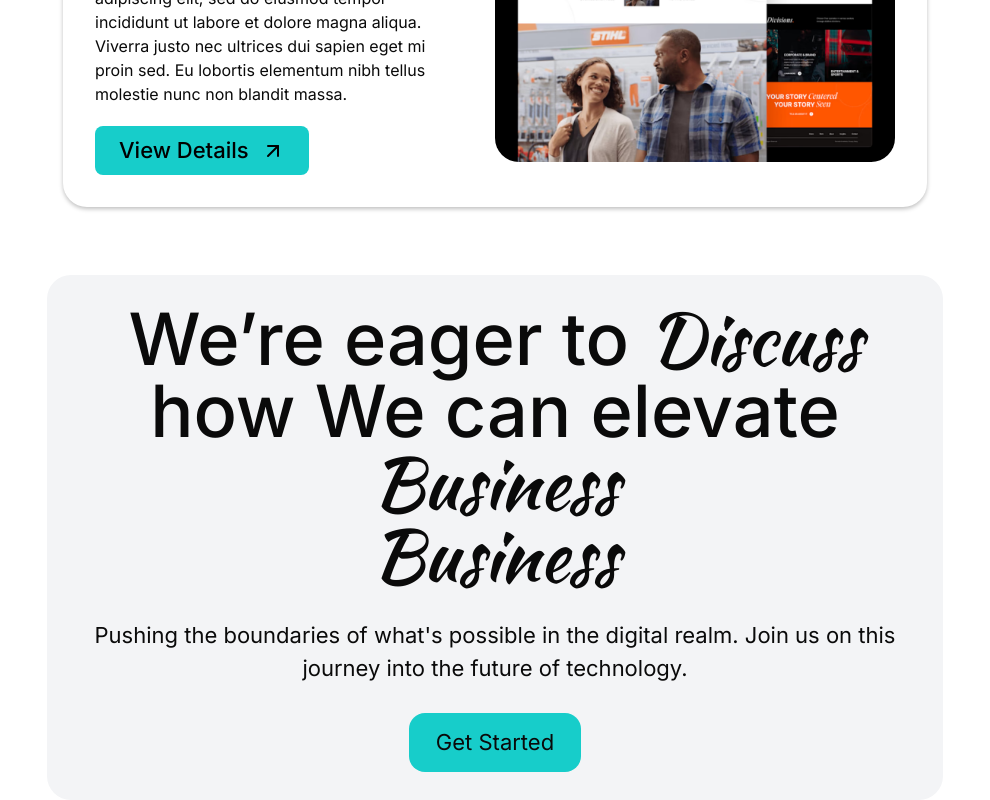
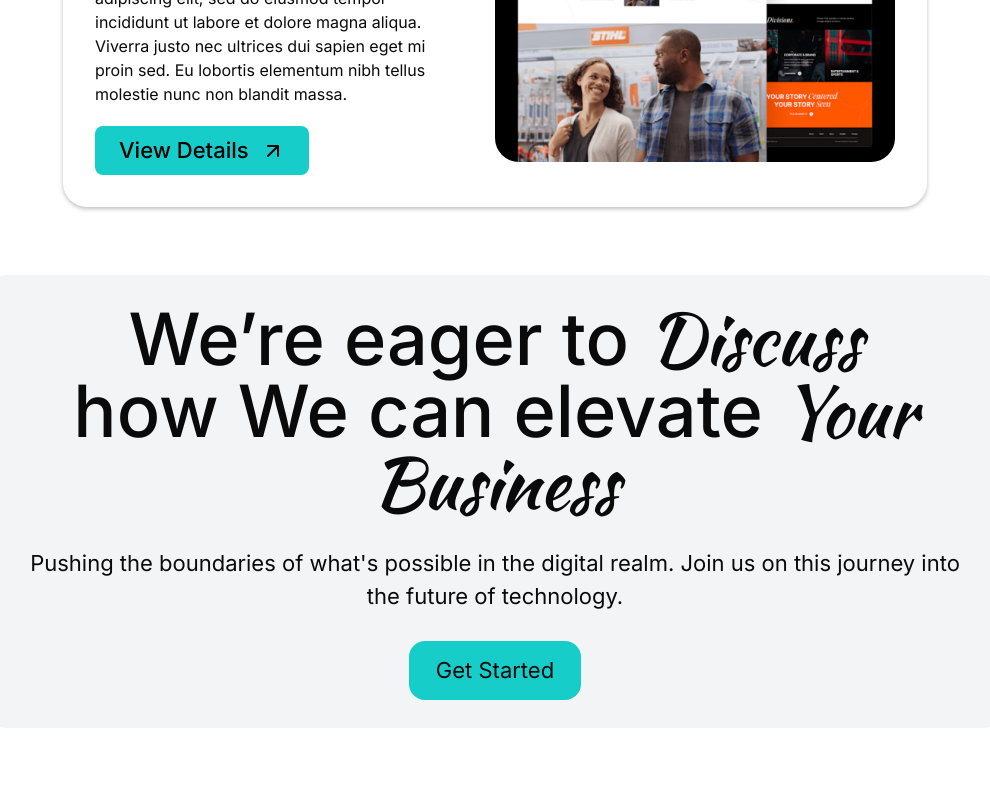
Before and after one commit to Roshen-Perera/ceylon-developers-portfolio, a Next.js app: page /case in a window 1280 px wide. Shown: the part 1447-2247 px from the top of the page, without its empty margins (145-1135 px from the left). After the commit the page ends 2175 px from the top, so only its background shows below. Built offline with nearby package versions, Linux system fonts and the light colour scheme.

Commit message:
Update DiscussPost component to swap 'Your' and 'Business' in the heading and adjust max width

```diff
--- a/components/discussPost.tsx
+++ b/components/discussPost.tsx
@@ -3,11 +3,11 @@ import React from "react";
 const DiscussPost = () => {
   return (
     <>
-      <div className="flex flex-col gap-7 p-7 rounded-3xl items-center max-w-4xl text-center bg-gray-100">
+      <div className="flex flex-col gap-7 p-7 rounded-3xl items-center max-w-5xl text-center bg-gray-100">
         <h1 className="font-medium text-7xl">
           We’re eager to <span className="font-kaushan"> Discuss </span>
           <br />
-          how We can elevate <span className="font-kaushan"> Business </span>
+          how We can elevate <span className="font-kaushan"> Your </span>
           <br />
           <span className="font-kaushan"> Business </span>
         </h1>
```
